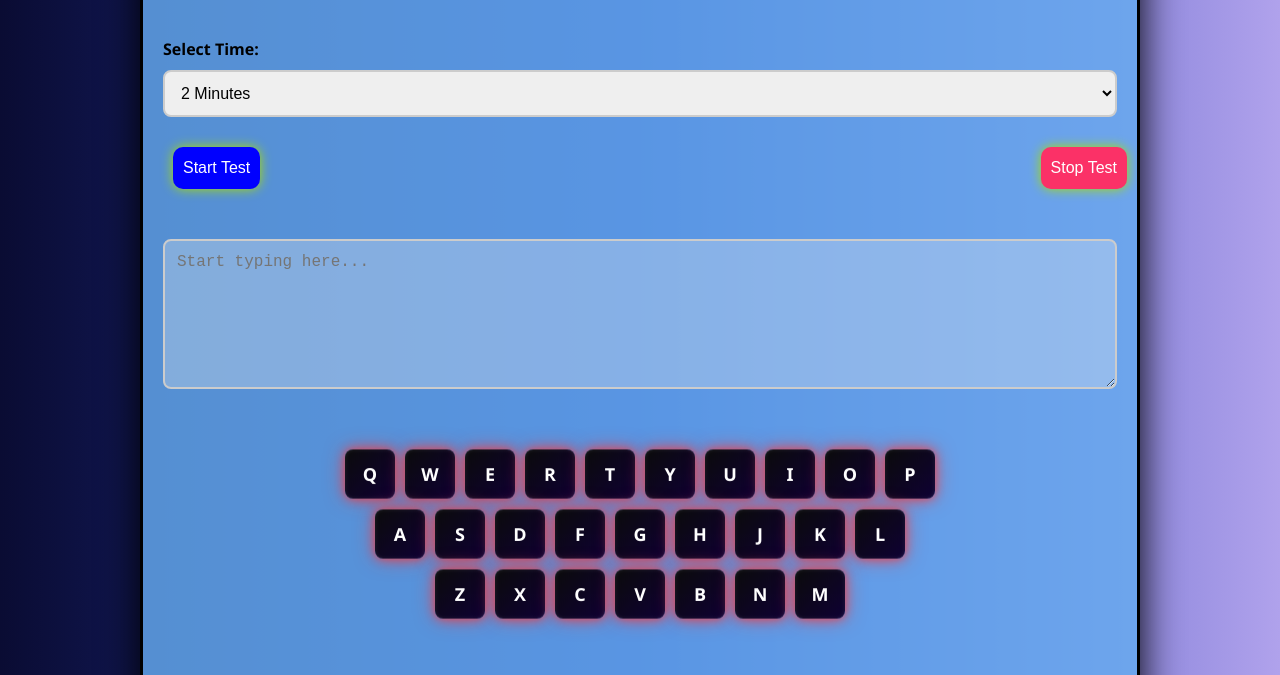
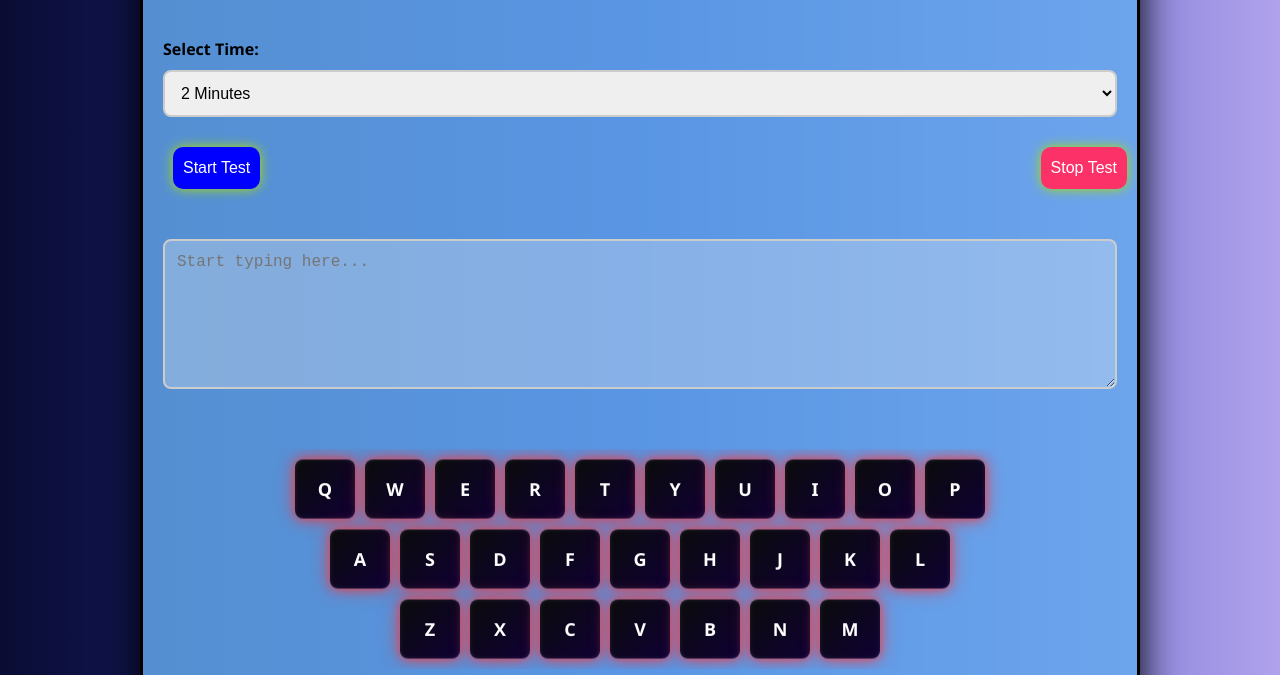
Before and after one commit to Harshraj1613/TypingFusion-Plateform, a plain HTML site: page tester.html in a window 1280 px wide. Shown: the part 125-800 px from the top of the page. Drawn offline with Linux system fonts and the light colour scheme.

Commit message:
Update style.css

```diff
--- a/style.css
+++ b/style.css
@@ -241,16 +241,28 @@ h3 {
   gap: 10px;
   margin: 30px auto;
   perspective: 800px;
+  width: 100%;
+  padding: 10px;
+  box-sizing: border-box;
+  overflow-x: hidden;
 }
 
 .keyboard-row {
   display: flex;
+  flex-wrap: wrap; /* important for small screens */
+  justify-content: center;
   gap: 10px;
+
 }
 
 .key {
-  width: 50px;
-  height: 50px;
+  width: 8vw;
+  min-width: 30px;
+  max-width: 60px;
+
+  height: 8vw;
+  min-height: 30px;
+  max-height: 60px;
   background: linear-gradient(135deg, #0b0b0b, #0f0134);
   border-radius: 8px;
   color: white;
```
